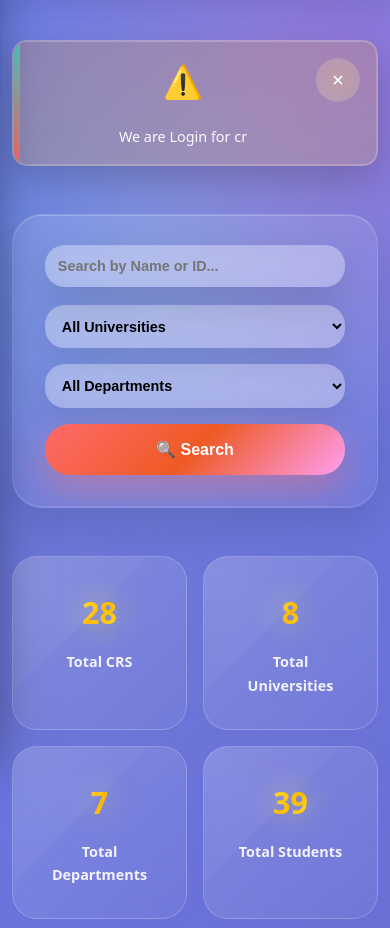
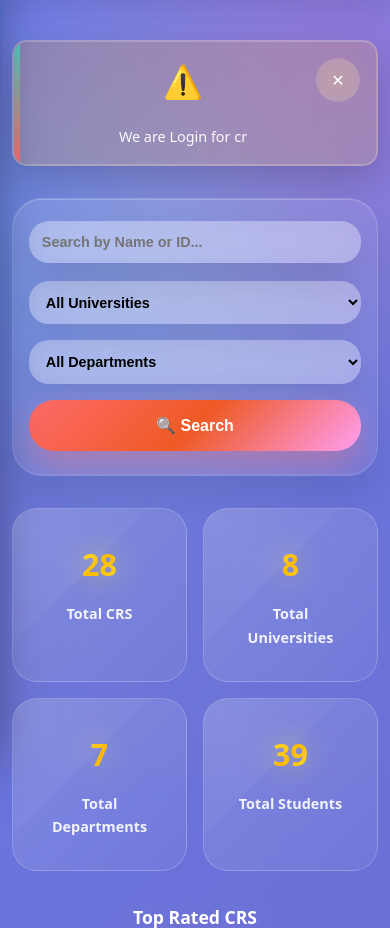
Before and after one commit to MNR-Tushar/crreviews, a Django app: page / in a window 390 px wide. Shown: the part 83-1011 px from the top of the page. Run offline with Django 5.2, Linux system fonts and the light colour scheme; data comes from the database, SQL or seed files in the repository; both versions use the stored data as it was after the commit.

Commit message:
search section

```diff
--- a/static/style.css
+++ b/static/style.css
@@ -530,8 +530,6 @@
         }
 
         .search-section {
-            display: flex;
-            flex-direction: column;
             background: linear-gradient(135deg, rgba(255, 255, 255, 0.1), rgba(255, 255, 255, 0.05));
             backdrop-filter: blur(30px);
             -webkit-backdrop-filter: blur(30px);
@@ -2691,8 +2689,8 @@ body.menu-open {
 
 @media (max-width: 768px) {
     .search-section {
-        flex-direction: column;
-        gap: 1rem;
+        padding: 1.5rem 1rem;
+        margin: 2rem 0;
     }
 
 
```
Also changed, not shown: db.sqlite3.
